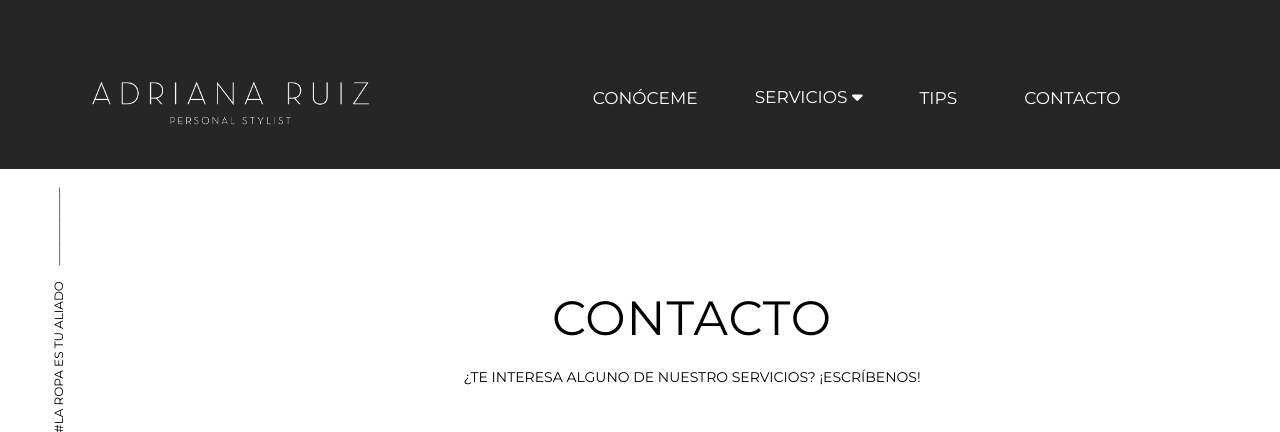
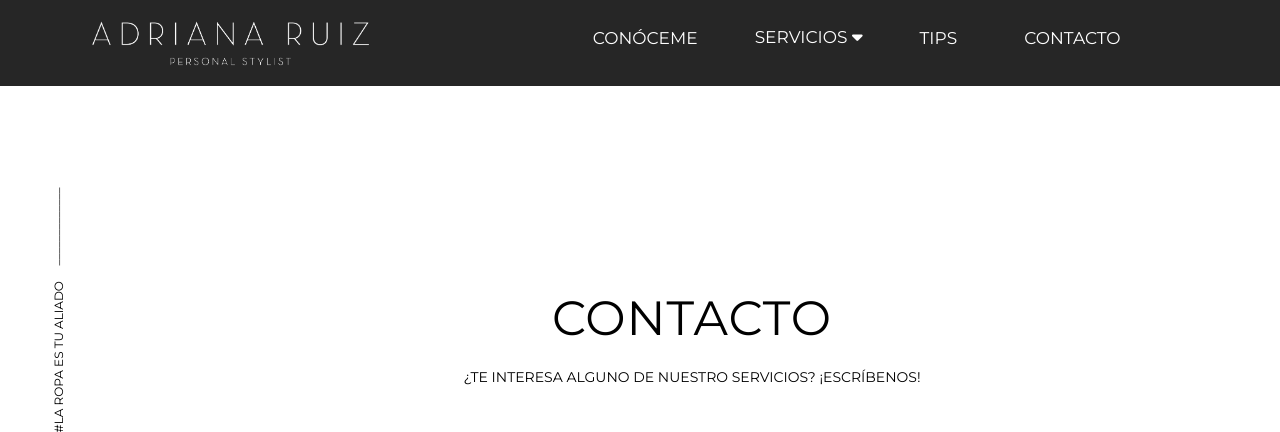
Before and after one commit to alancruzr/arps, a PHP site: page /screen6.html in a window 1280 px wide. Shown: the top 432 px of the page. Run offline with PHP 8.4, Linux system fonts and the light colour scheme; some libraries are stand-ins or nearby versions.

Commit message:
fixed nav on all screens

```diff
--- a/css/screen5.css
+++ b/css/screen5.css
@@ -121,9 +121,10 @@ a.hbp{
 .topnav {
 	position: fixed;
 font-family: 'Montserrat';
-	padding-top: 4.71875rem;
+	padding-top: 1rem;
 	background-color: white;
 	width: 100%;
+	height: 70px;
 
 
 }
--- a/css/screen6.css
+++ b/css/screen6.css
@@ -108,11 +108,13 @@ li{
 /* Add a black background color to the top navigation */
 .topnav {
 	position: fixed;
-	z-index: 2;
 font-family: 'Montserrat';
-	padding-top: 4.71875rem;
-background-color: #262626;
+	padding-top: 1rem;
+	background-color: #262626;
+  z-index: 2;
 	width: 100%;
+	height: 70px;
+
 
 
 }
--- a/screen5.html
+++ b/screen5.html
@@ -32,7 +32,7 @@
                     </div>
                   </div>
                   <a  class="link1"href="index.html">CONÓCEME</a>
-                  <a class="link5" id="homelink" href="index.html">  <img class="homebutton" src="assets/logos/whitelogo.png" alt="Adriana Ruiz Perosnal Stylist"></a>
+                  <a class="link5" id="homelink" href="index.html">  <img class="homebutton" src="assets/logos/logoblack.jpg" alt="Adriana Ruiz Perosnal Stylist"></a>
                   <a href="javascript:void(0);" class="icon" onclick="responsivenav()">&#9776;</a>
                 </div>
                 <!--Rotating hashtag and social icons-->
```
Also changed, not shown: 2 other files.
